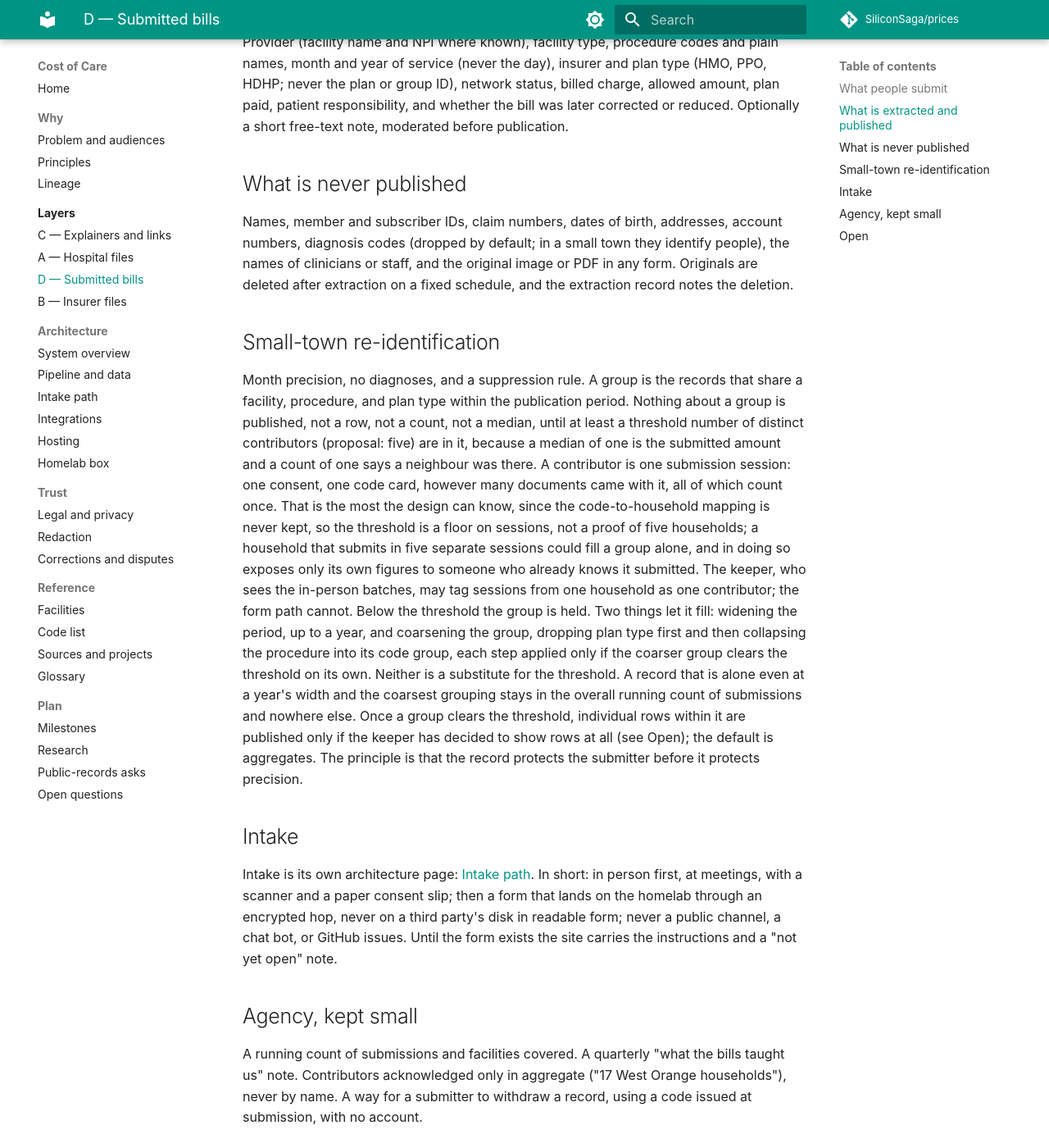
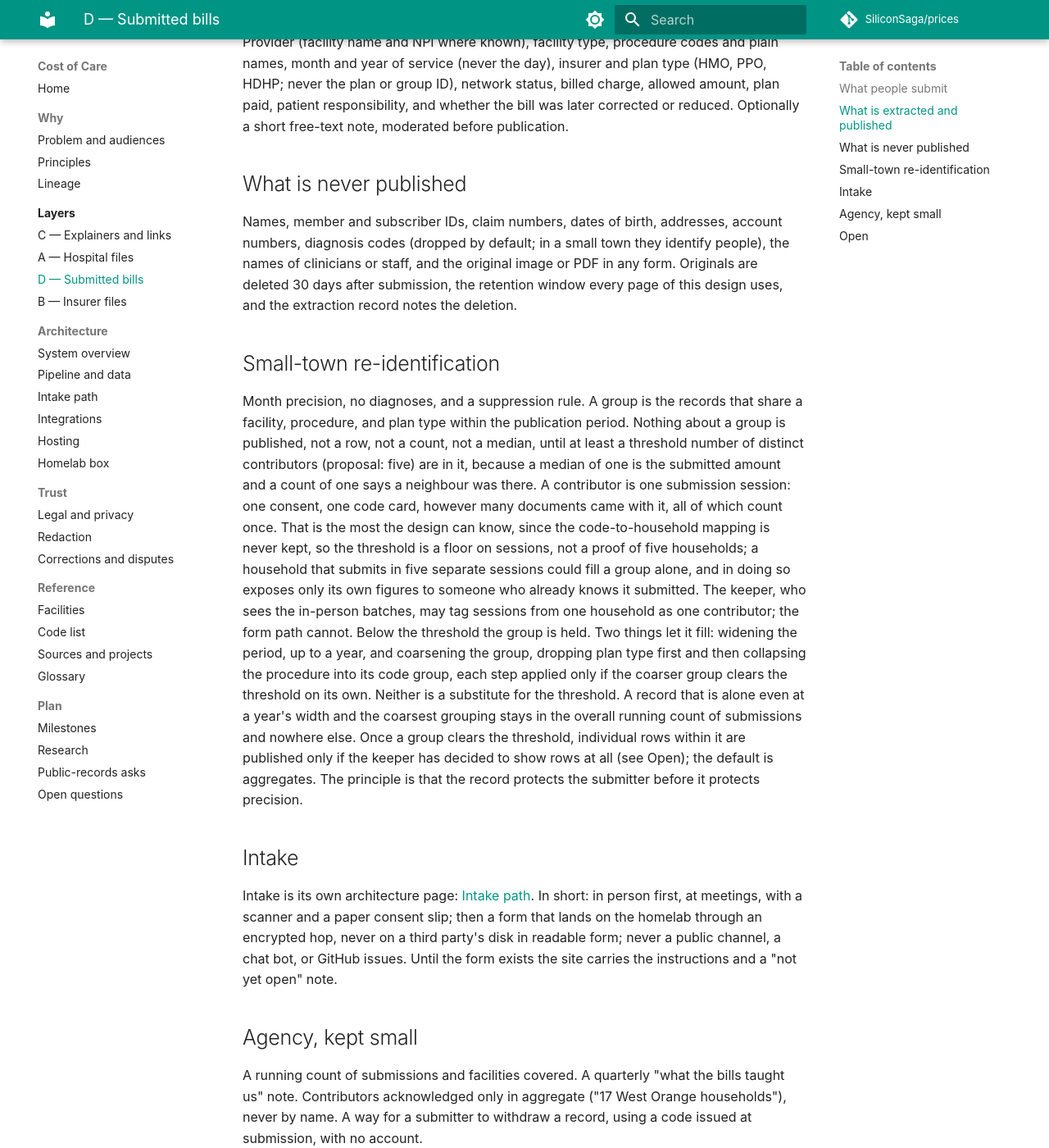
Before and after one commit to SiliconSaga/costs, an MkDocs documentation site: the page built from docs/layers/d-submitted-bills.md, in a window 1280 px wide and 1400 px high, scrolled down 604 px. Shown: the whole window at 82% size. Built offline with MkDocs 1.6.1 and Material for MkDocs 9.7.7, drawn with Linux system fonts in a browser that asks for light colours; plug-ins that fetch from the network failed and are left out; comment, search, counter and statistics services are not loaded; some of the changed text lies outside the part shown.

Commit message:
docs: 30-day retention stated as policy; hospital job marked planned; rule applicability gates the 2027 ask
Round 8 on #1. Lineage: files are open unevenly, so finding and assessing is part of the work.

Co-Authored-By: Claude Fable 5.1 <noreply@anthropic.com>
GDD-Host: dionysus

```diff
--- a/docs/layers/d-submitted-bills.md
+++ b/docs/layers/d-submitted-bills.md
@@ -12,7 +12,7 @@ Provider (facility name and NPI where known), facility type, procedure codes and
 
 ## What is never published
 
-Names, member and subscriber IDs, claim numbers, dates of birth, addresses, account numbers, diagnosis codes (dropped by default; in a small town they identify people), the names of clinicians or staff, and the original image or PDF in any form. Originals are deleted after extraction on a fixed schedule, and the extraction record notes the deletion.
+Names, member and subscriber IDs, claim numbers, dates of birth, addresses, account numbers, diagnosis codes (dropped by default; in a small town they identify people), the names of clinicians or staff, and the original image or PDF in any form. Originals are deleted 30 days after submission, the retention window every page of this design uses, and the extraction record notes the deletion.
 
 ## Small-town re-identification
 
@@ -30,5 +30,4 @@ A running count of submissions and facilities covered. A quarterly "what the bil
 
 - Confirm the suppression threshold (proposal: five contributors) and which fields define a group.
 - Decide whether to show individual submitted rows or only aggregates while counts are small; the suppression rule decides most of this.
-- Confirm the deletion schedule for originals. Proposal: 30 days.
 - Hands-on test of the redaction paths on a real EOB; see [Redaction](../trust/redaction.md). A volunteer's own Cigna explanation of benefits is the first test document, with the volunteer's written consent to that use, handled exactly as a submission would be: on the homelab, through our pass, never in a third-party tool, Git, or anything published, and deleted within the same retention window. It also makes Cigna the first carrier whose identifier and claim formats are confirmed from a real document. Anything that must be shared or committed, a fixture for a test for instance, is synthetic.
```
Also changed, not shown: docs/architecture/overview.md (+1 -1 lines), docs/plan/records-requests.md (+1 -1 lines), docs/why/lineage.md (+1 -1 lines).
